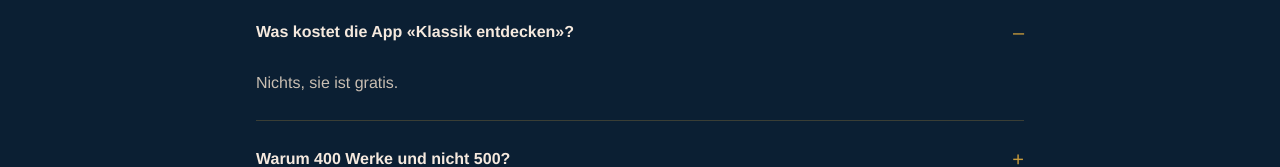
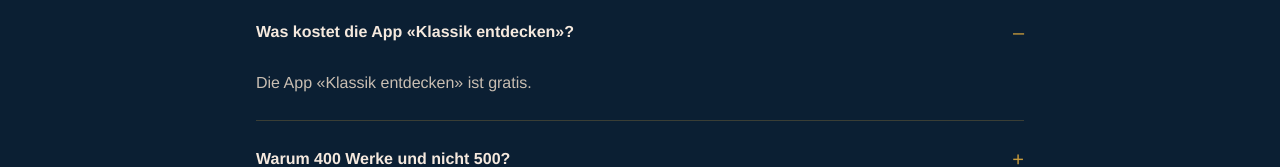
Before and after one commit to Marcel1848/marketing-page, a Next.js app: page /faq in a window 1280 px wide. Shown: the part 489-656 px from the top of the page. Built offline with nearby package versions, Linux system fonts and the light colour scheme; no server answers.

Commit message:
FAQ-Antwort zu Kosten selbsterklärender formulieren

```diff
--- a/content/site.ts
+++ b/content/site.ts
@@ -104,7 +104,7 @@
   items: [
     {
       question: "Was kostet die App «Klassik entdecken»?",
-      answer: "Nichts, sie ist gratis.",
+      answer: "Die App «Klassik entdecken» ist gratis.",
     },
     {
       question: "Warum 400 Werke und nicht 500?",
```
